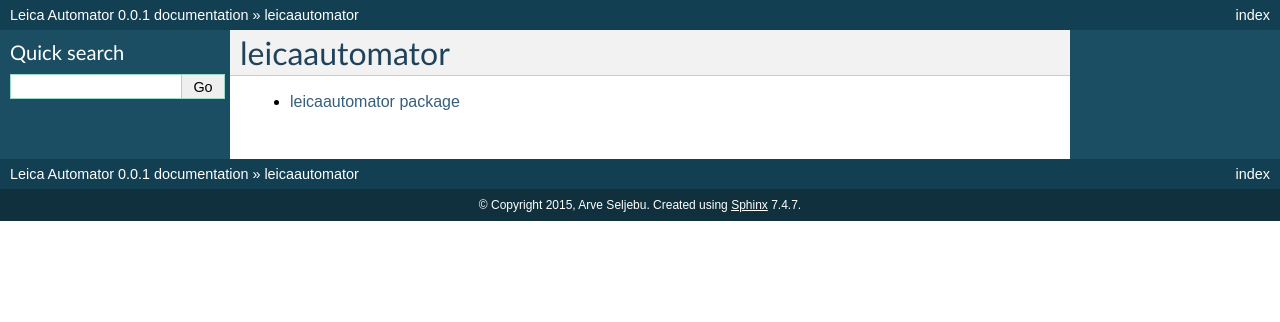
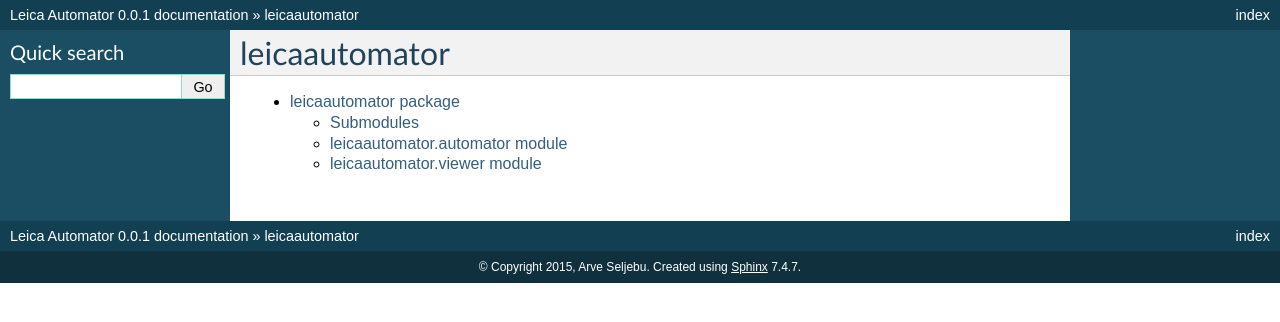
Before and after one commit to arve0/leicaautomator, a Sphinx documentation site: the page built from docs/modules.rst, in a window 1280 px wide. Shown: the top 322 px of the page. Built offline with Sphinx 7.4.7, drawn with Linux system fonts in a browser that asks for light colours.

Commit message:
updated docs

```diff
--- a/docs/leicaautomator.rst
+++ b/docs/leicaautomator.rst
@@ -5,3 +5,22 @@
     :members:
     :undoc-members:
     :show-inheritance:
+
+Submodules
+----------
+
+leicaautomator.automator module
+-------------------------------
+
+.. automodule:: leicaautomator.automator
+    :members:
+    :undoc-members:
+    :show-inheritance:
+
+leicaautomator.viewer module
+----------------------------
+
+.. automodule:: leicaautomator.viewer
+    :members:
+    :undoc-members:
+    :show-inheritance:
```
